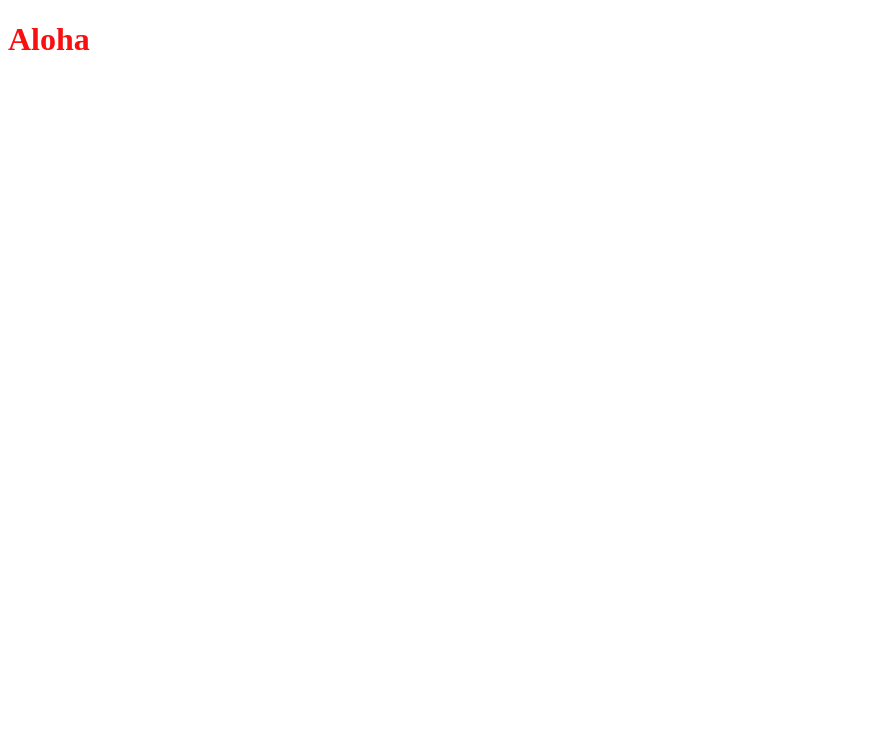
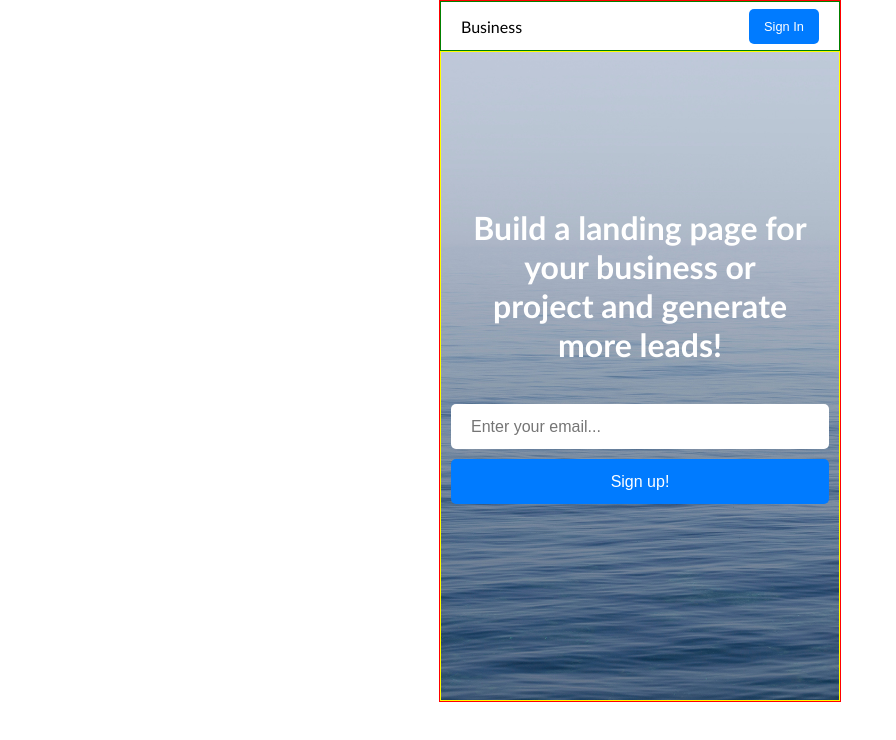
Before and after one commit to asta4pasta/Mobile, a website: page app/index.html in a window 1280 px wide. Shown: the whole page, without its empty margins (0-896 px from the left). Drawn offline with Linux system fonts and the light colour scheme.

Commit message:
Ikrauta images, padarytas headeris ir masthead

```diff
--- a/app/index.html
+++ b/app/index.html
@@ -8,7 +8,22 @@
     <title>Mobile approach</title>
 </head>
 <body>
-    <h1>Aloha</h1>
+    <div class="container">
+        <header>
+            <a href="">Business</a>
+            <button>Sign In</button>
+        </header>
 
+        <main>
+            <div class="masthead" style="background-image: url('images/bg-masthead.jpg')">
+                <h1>Build a landing page for your business or project and generate more leads!</h1>
+                <form action="signup.php">
+                    <input type="email" name="email" placeholder="Enter your email...">
+                    <button>Sign up!</button>
+                </form>
+            </div>
+        </main>
+
+    </div>
 </body>
 </html>
--- a/app/sass/style.scss
+++ b/app/sass/style.scss
@@ -1,8 +1,111 @@
-$red: rgb(248, 15, 15);
+$ff: 'Trebuchet MS', sans-serif;
+$blue: #007bff;
+
+body {
+    background: white;
+    font-family: $ff;
+    margin: 0;
+    padding: 0;
+}
+
+.container {
+    min-width: 250px;
+    max-width: 400px;
+    height: 100%;
+    margin: 0 auto;
+    display:flex;
+    flex-direction: column;
+    border: solid 1px red;
+}
+
+header {
+    height: 50px;
+    width: 100%;
+    margin: 0 auto;
+    box-sizing: border-box;
+    padding: 10px;
+    padding-left: 20px;
+    padding-right: 20px;
+    display: flex;
+    justify-content: space-between;
+    align-items: center;
+    border: solid 1px green;
+    a {
+        color: black;
+    }
+    button {
+        width: 70px;
+        font-size: 0.8em;
+        height: 35px;
+    }
+}
+
+a {
+    text-decoration: none;
+}
+
+button {
+    height: 45px;
+    box-sizing: border-box;
+    padding-left: 10px;
+    padding-right: 10px;
+    margin: 0;
+    border-radius: 5px;
+    border: 0;
+    background-color: $blue;
+    font-size: 1em;
+    color: white;
+    outline-color: lightgrey;
+}
+
+.masthead{
+    width: 100%;
+    height: 650px;
+    background-size: cover;
+    background-repeat: no-repeat;
+    background-position: center;
+    overflow: hidden;
+    padding: 10px;
+    display: flex;
+    flex-direction: column;
+    justify-content: center;
+    text-align: center;
+    box-sizing: border-box;
+    border: solid 1px yellow;
+    h1 {
+        color: white;
+        box-sizing: border-box;
+        padding-left: 20px;
+        padding-right: 20px;
+        margin-bottom: 40px;
+        margin-top: -40px;
+    }
+    button {
+        width: 100%;
+    }
+}
 
 h1 {
-    color: $red;
-    span {
-        color: rgba($red, 0.7);
-    }
+    font-size: 2em;
 }
+
+input {
+    background: white;
+    color: grey;
+    font-size: 1em;
+    text-align: left;
+    border-radius: 5px;
+    border: none;
+    width: 100%;
+    height: 45px;
+    box-sizing: border-box;
+    padding-left: 20px;
+    margin-bottom: 10px;
+    outline-color: $blue;
+}
+// h1 {
+//     color: $red;
+//     span {
+//         color: rgba($red, 0.7);
+//     }
+// }
```
Also changed, not shown: app/images/bg-masthead.jpg (added), app/images/bg-showcase-1.jpg (added), app/images/bg-showcase-2.jpg (added), app/images/bg-showcase-3.jpg (added), app/images/testimonials-1.jpg (added), app/images/testimonials-2.jpg (added), app/images/testimonials-3.jpg (added), app/style.css, 2 other files.
